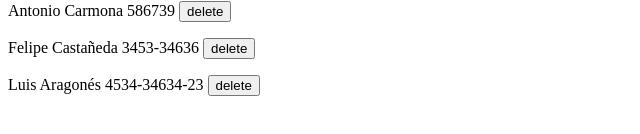
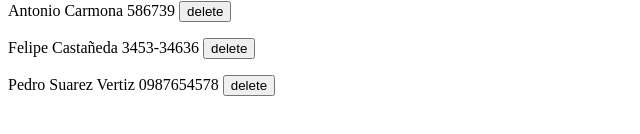
Before and after one commit to bgocap/FSO5CR-2, a React (Create React App) app in the folder phonebook/: page / in a window 1280 px wide. Shown: the part 504-638 px from the top of the page, without its empty margins (0-640 px from the left). Built offline with nearby package versions, Linux system fonts and the light colour scheme; data requests are answered from the project's data file.

Commit message:
Exercise 2.17

```diff
--- a/phonebook/db.json
+++ b/phonebook/db.json
@@ -41,9 +41,9 @@
       "id": 8
     },
     {
-      "name": "Luis Aragonés",
-      "number": "4534-34634-23",
-      "id": 9
+      "name": "Pedro Suarez Vertiz",
+      "number": "0987654578",
+      "id": 11
     }
   ]
 }
--- a/phonebook/src/App.js
+++ b/phonebook/src/App.js
@@ -78,6 +78,12 @@ const App = () => {
             setnotificationMessage(newNotificationMessage)
             setTimeout(() => {setnotificationMessage({text:null,type:null})}, 5000)
           })
+          .catch(error=>{
+            console.log(error)
+            const newNotificationMessage= {text:`Information of ${newName} has already been removed from the server`,type:'error'}
+            setnotificationMessage(newNotificationMessage)
+            setTimeout(() => {setnotificationMessage({text:null,type:null})}, 5000)
+          })
       }
     }else{
       const newId=persons.reduce((id,item)=>id=item.id+1,0)
```
